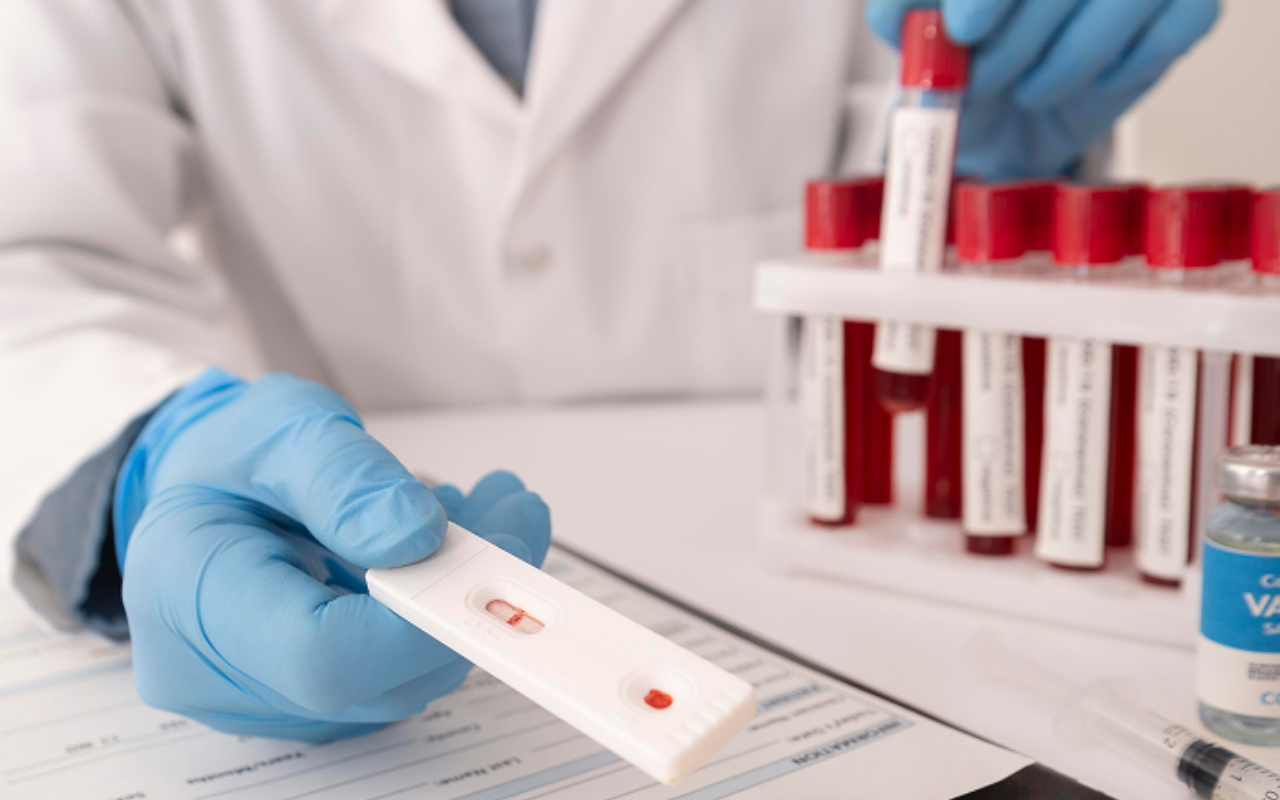
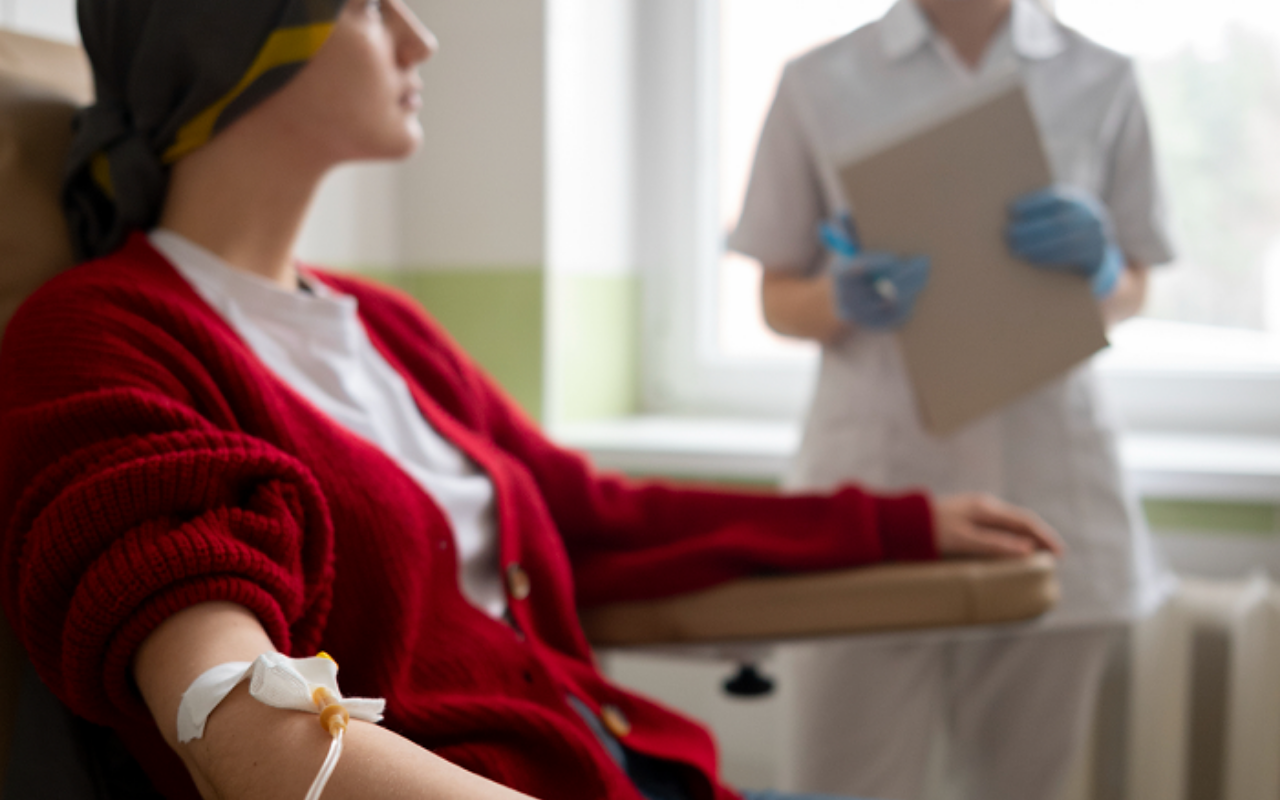
Before and after one commit to JeevanAwsm4/PurelinkHospitalTestDeployment, a Next.js app: page /signup in a window 1280 px wide. Built offline with nearby package versions, Linux system fonts and the light colour scheme.

Commit message:
Update signup.tsx

```diff
--- a/src/pages/signup.tsx
+++ b/src/pages/signup.tsx
@@ -214,7 +214,7 @@ export default function Register() {
       {/* Right Side */}
       <div className="hidden md:flex md:w-1/2 bg-purple-600 items-center justify-center relative overflow-hidden rounded-3xl min-h-[53rem]">
         <Image
-          src="/images/signin/image.png"
+          src="/images/signup/image.png"
           alt="Blood Donation"
           layout="fill"
           objectFit="cover"
```
